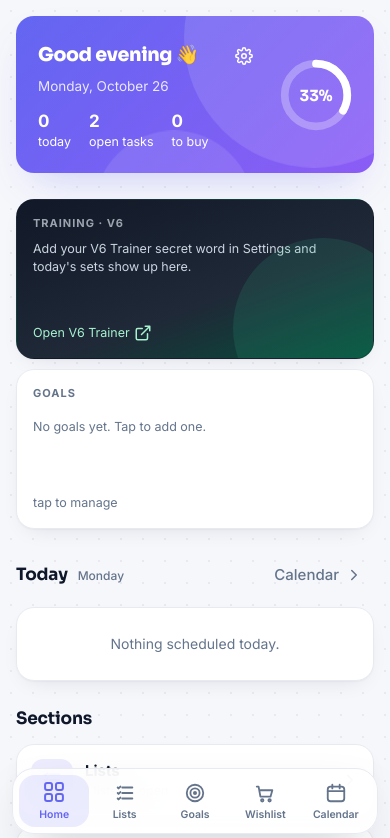
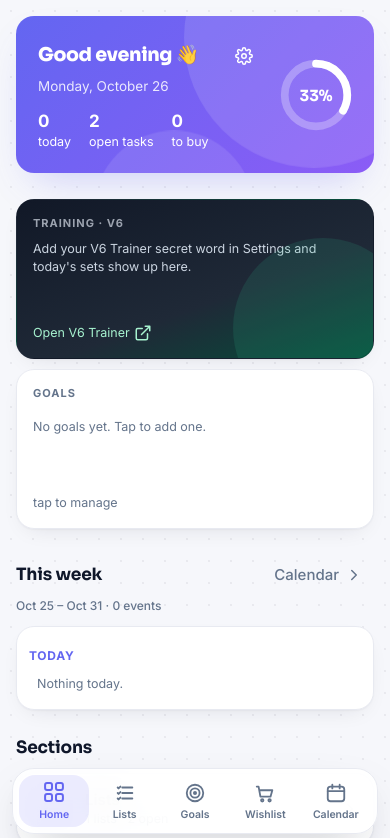
Before and after one commit to Andrew401428/hub, a plain HTML site: page index.html in a window 390 px wide. Shown: the top 838 px of the page. Drawn offline with Linux system fonts and the light colour scheme.

Commit message:
0.7.1: Home shows the whole current week (grid on desktop, agenda on phone)
Co-Authored-By: Claude Opus 5.5 <noreply@anthropic.com>
Claude-Session: https://claude.ai/code/session_01Ae4MrWqb9h7JZWeLcvpB9x

```diff
--- a/index.html
+++ b/index.html
@@ -110,6 +110,7 @@ section{margin-bottom:26px}
 .sec-h{display:flex;align-items:center;gap:10px;margin-bottom:12px}
 .sec-h h2{font-size:17px;font-weight:700}
 .sec-h .n{font-size:12px;color:var(--muted);font-weight:500}
+.sec-h h2{white-space:nowrap}@media (max-width:640px){.sec-h{flex-wrap:wrap;row-gap:2px}.sec-h .n{order:3;flex-basis:100%}}
 .grid{display:grid;grid-template-columns:repeat(auto-fill,minmax(160px,1fr));gap:14px}
 @media (min-width:600px){.grid{grid-template-columns:repeat(auto-fill,minmax(190px,1fr))}}
 .sq{aspect-ratio:1;display:flex;flex-direction:column;cursor:pointer;position:relative;overflow:hidden;padding:16px;animation:cardIn .5s var(--spring) both;animation-delay:calc(var(--i,0)*45ms);transition:transform .25s var(--spring),box-shadow .25s,border-color .25s;--lc:var(--accent)}
@@ -436,8 +437,9 @@ input[type=range]{width:100%;accent-color:var(--accent)}
 <div id="toasts"></div>
 <script>
 {
-const APP_VERSION = "0.7.0";
+const APP_VERSION = "0.7.1";
 const CHANGELOG = [
+  "0.7.1 Home shows the whole current week: the time grid on desktop, a day-by-day agenda on phone",
   "0.7.0 colors: every preset has its own random color (editable), events from a preset inherit it, other new events get a random color with a swatch picker; calendar chips, grid blocks, agenda rows and dots follow the event color",
   "0.6.3 Home block is centered again: greeting, Today and Lists keep their width, Training and Goals sit right beside the middle",
   "0.6.2 Home uses the full window width: Training and Goals sit out by the edges, the middle keeps its width",
@@ -814,7 +816,11 @@ V.dash = () => {
   const cover = PREF().heroCover && lsGet("bgimg", null);
   const hero = `<div class="hero${cover ? " cover" : ""}"${cover ? ` style="background-image:url(${cover})"` : ""}>${cover ? '<div class="coverlay"></div>' : ""}<div class="sp" style="min-width:0"><div class="row"><div class="greet">${greet}${name ? ", " + esc(name) : ""} 👋</div><span class="sp"></span><button class="btn ghost icon phone-only" data-go="#settings" style="color:#fff" title="Settings">${I.cog}</button></div><div class="date">${new Date().toLocaleDateString(undefined, { weekday: "long", month: "long", day: "numeric" })}</div>
     <div class="stat"><div><b>${tod.length}</b>today</div><div><b>${tot - done}</b>open tasks</div><div><b>${w.length - wd}</b>to buy</div></div></div>${ring(done, tot, 84, "lg")}</div>`;
-  const todayCard = `<section><div class="sec-h"><h2>Today</h2><span class="n">${fmtDate(today(), { weekday: "long" })}</span><span class="sp"></span><button class="btn ghost" data-go="#cal">Calendar ${I.chev}</button></div><div class="card" style="padding:8px 10px">${tod.length ? tod.map(({ ev, date }) => evRow(ev, date, true)).join("") : `<div class="empty" style="padding:18px">Nothing scheduled today.</div>`}${up.length ? `<div class="agenda"><div class="dh">Next up</div>${up.map(({ ev, date }) => evRow(ev, date, true)).join("")}</div>` : ""}</div></section>`;
+  const w0 = weekStart(today()), wdays = [...Array(7)].map((_, i) => addDays(w0, i)), wocc = occurrences(w0, addDays(w0, 6));
+  const weekHead = `<div class="sec-h"><h2>This week</h2><span class="n">${fmtDate(w0, { month: "short", day: "numeric" })} – ${fmtDate(addDays(w0, 6), { month: "short", day: "numeric" })} · ${wocc.length} event${wocc.length === 1 ? "" : "s"}</span><span class="sp"></span><button class="btn ghost" data-go="#cal">Calendar ${I.chev}</button></div>`;
+  const todayCard = phone
+    ? `<section>${weekHead}<div class="card agenda" style="padding:6px 12px 12px">${wdays.map(dd => { const xs = wocc.filter(x => x.date === dd); if (!xs.length && dd !== today()) return ""; return `<div class="dh${dd === today() ? " today" : ""}">${dd === today() ? "Today" : fmtDate(dd, { weekday: "long", day: "numeric" })}</div>${xs.map(({ ev, date }) => evRow(ev, date, true)).join("") || `<div class="muted small" style="padding:4px 8px">Nothing today.</div>`}`; }).join("") || `<div class="empty" style="padding:18px">Nothing this week.</div>`}</div></section>`
+    : `<section>${weekHead}${timeGrid(wdays)}</section>`;
   if (!phone) {
     let o = `<div class="dash-cols"><div class="col">${trainingCard()}</div><div class="mid">${hero}${todayCard}</div><div class="col">${goalsCard(8)}</div></div>`;
     o += `<div class="dash-cols"><div class="col"></div><section class="mid"><div class="sec-h"><h2>Lists</h2><span class="n">${done}/${tot} done</span><span class="sp"></span><button class="btn ghost" data-go="#lists">All lists ${I.chev}</button></div><div class="grid">${ls.map(listCard).join("")}`;
```
